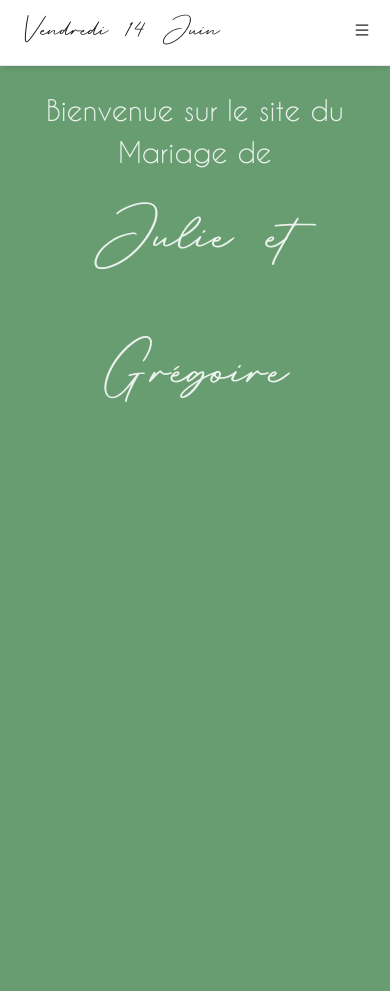
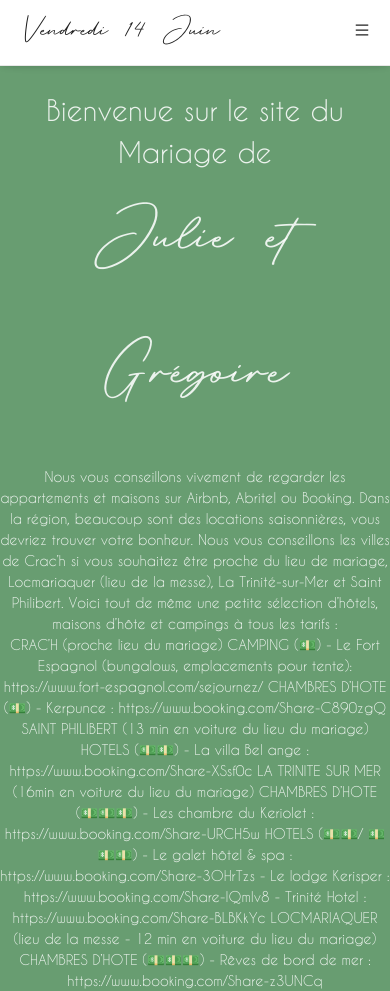
Before and after one commit to GregdTd/gregdtd.github.io, a React (Vite) app: page / in a window 390 px wide. Before the commit the page ends 844 px from the top, so only its background shows below. Built offline with nearby package versions, Linux system fonts and the light colour scheme.

Commit message:
Replace react-responsive with react-use useMedia hook

```diff
--- a/package.json
+++ b/package.json
@@ -19,8 +19,8 @@
     "prettier": "^3.1.0",
     "react": "^18.2.0",
     "react-dom": "^18.2.0",
-    "react-responsive": "^9.0.2",
     "react-scroll": "^1.9.0",
+    "react-use": "^17.4.0",
     "styled-components": "^6.1.1"
   },
   "devDependencies": {
--- a/src/App.tsx
+++ b/src/App.tsx
@@ -1,5 +1,6 @@
 import { ConfigProvider } from 'antd'
 import { NavigationBar } from './components/NavigationBar'
+import { Housing } from './pages/Housing'
 import { Place } from './pages/Place'
 import { Welcome } from './pages/Welcome'
 import { Colors } from './styles/color'
@@ -21,6 +22,7 @@ export const App = () => (
         <NavigationBar />
         <Welcome />
         <Place />
+        <Housing />
     </ConfigProvider>
 )
 
--- a/src/components/NavigationBar.tsx
+++ b/src/components/NavigationBar.tsx
@@ -2,7 +2,7 @@ import { MenuOutlined } from '@ant-design/icons'
 import { Button, Drawer, Layout } from 'antd'
 import { Header as BaseHeader } from 'antd/es/layout/layout'
 import { useState } from 'react'
-import { useMediaQuery } from 'react-responsive'
+import { useMedia } from 'react-use'
 import styled from 'styled-components'
 import { Menu } from './Menu'
 
@@ -13,7 +13,7 @@ export const NavigationBar = () => {
     const showDrawer = () => {
         setOpen(!open)
     }
-    const isTabletOrMobile = useMediaQuery({ maxWidth: 800 })
+    const isTabletOrMobile = useMedia(`screen and (max-width: 1024px)`)
 
     return (
         <Nav>
--- /dev/null
+++ b/src/pages/Housing.tsx
@@ -0,0 +1,26 @@
+import styled from 'styled-components'
+
+export const Housing: React.FC = () => {
+    return (
+        <Wrapper id="housing">
+            <text>
+                Nous vous conseillons vivement de regarder les appartements et maisons sur Airbnb, Abritel ou Booking. Dans la région, beaucoup sont des locations saisonnières,
+                vous devriez trouver votre bonheur. Nous vous conseillons les villes de Crac’h si vous souhaitez être proche du lieu de mariage, Locmariaquer (lieu de la messe), La
+                Trinité-sur-Mer et Saint Philibert. Voici tout de même une petite sélection d’hôtels, maisons d’hôte et campings à tous les tarifs :
+            </text>
+            <div>
+                CRAC’H (proche lieu du mariage) CAMPING (💵) - Le Fort Espagnol (bungalows, emplacements pour tente): https://www.fort-espagnol.com/sejournez/ CHAMBRES D’HOTE (💵)
+                - Kerpunce : https://www.booking.com/Share-C890zgQ SAINT PHILIBERT (13 min en voiture du lieu du mariage) HOTELS (💵💵) - La villa Bel ange :
+                https://www.booking.com/Share-XSsf0c LA TRINITE SUR MER (16min en voiture du lieu du mariage) CHAMBRES D’HOTE (💵💵💵) - Les chambre du Keriolet :
+                https://www.booking.com/Share-URCH5w HOTELS (💵💵/ 💵💵💵) - Le galet hôtel & spa : https://www.booking.com/Share-3OHrTzs - Le lodge Kerisper :
+                https://www.booking.com/Share-IQmIv8 - Trinité Hotel : https://www.booking.com/Share-BLBKkYc LOCMARIAQUER (lieu de la messe - 12 min en voiture du lieu du mariage)
+                CHAMBRES D’HOTE (💵💵💵) - Rêves de bord de mer : https://www.booking.com/Share-z3UNCq
+            </div>
+        </Wrapper>
+    )
+}
+
+const Wrapper = styled.section`
+    width: 100%;
+    text-align: center;
+`
```
Also changed, not shown: 1 other file (tests, documents, lock files or other folders).
